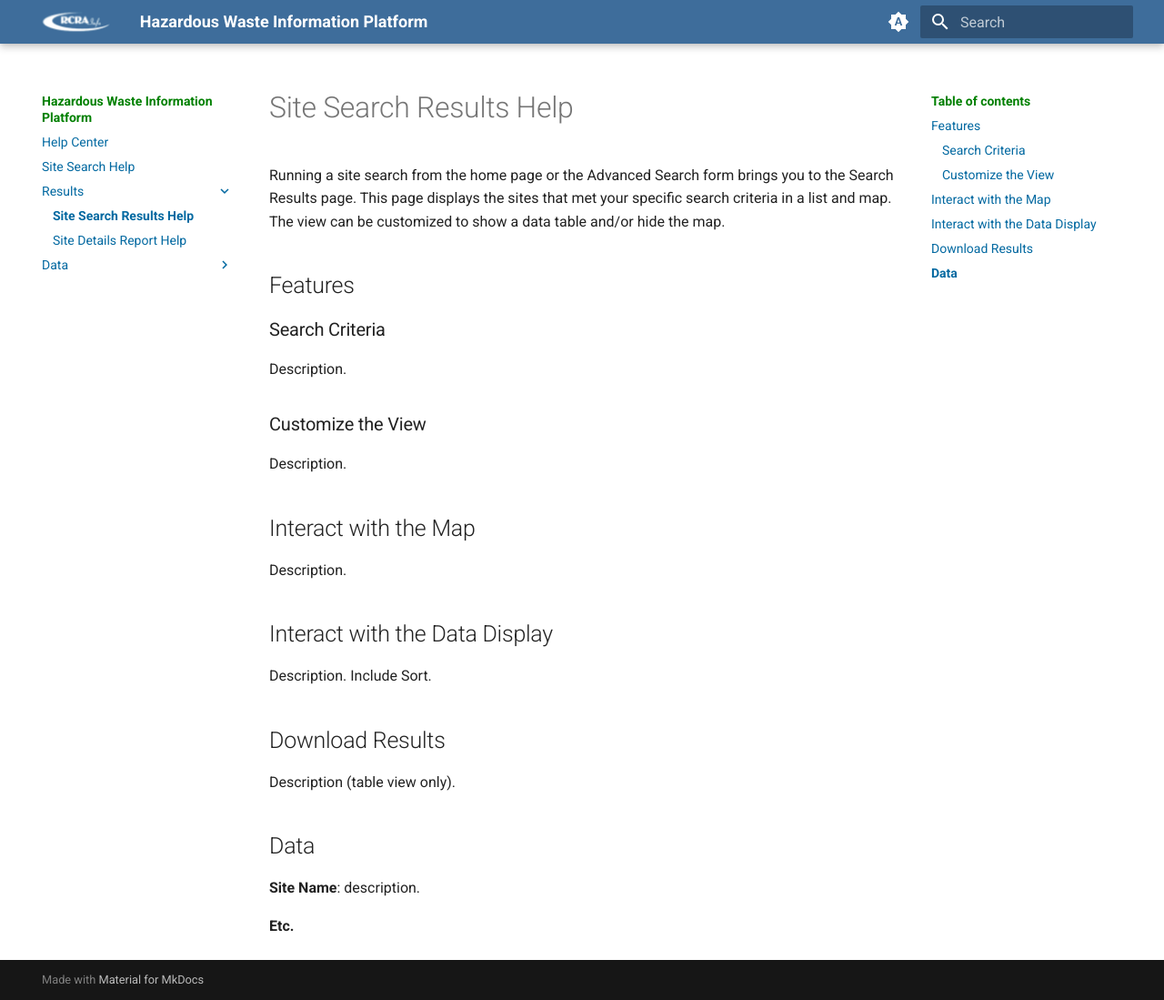
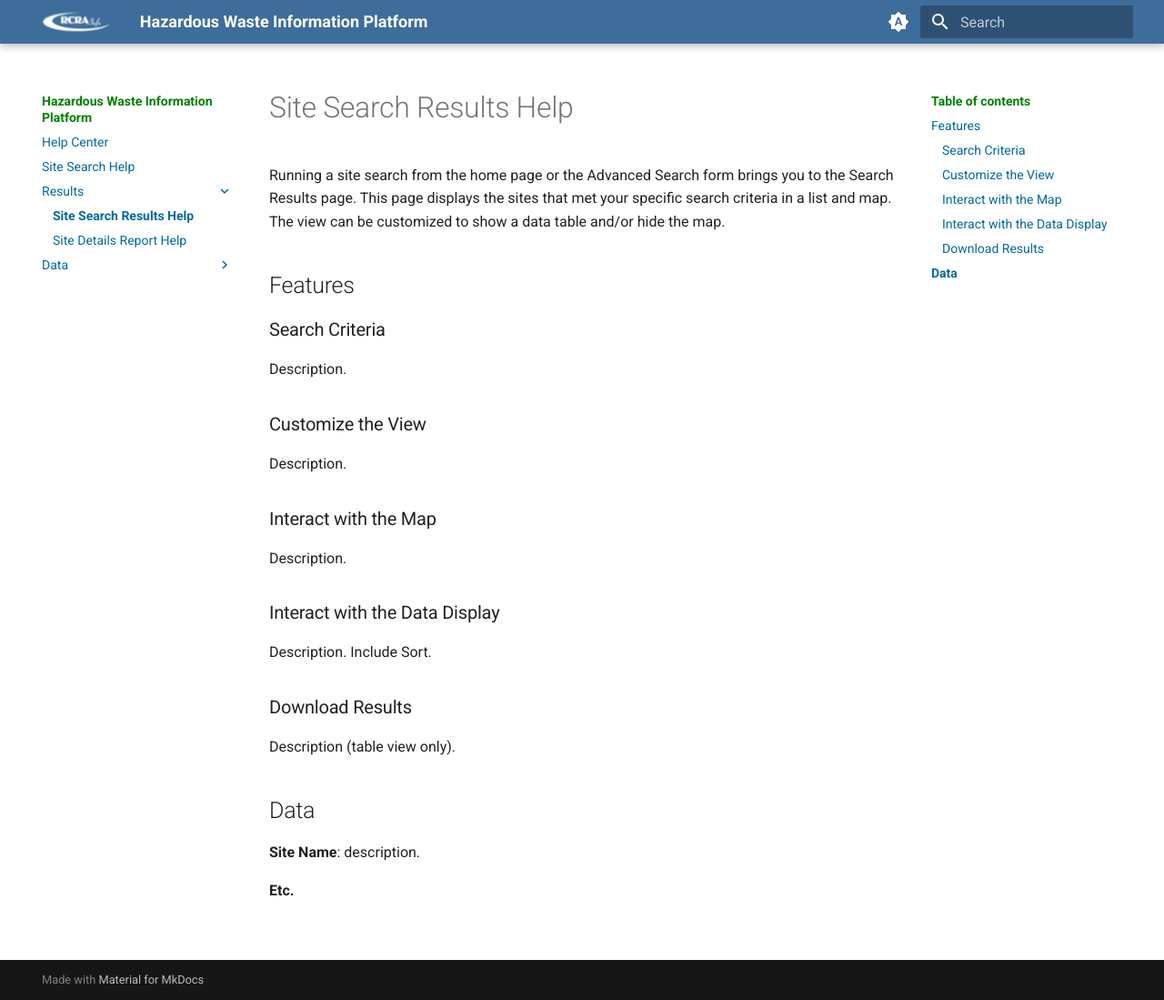
Before and after one commit to furrlori-oss/hwip, an MkDocs documentation site: the page built from docs/Results/search-results.md, in a window 1280 px wide and 1099 px high. Shown: the whole window at 91% size. Built offline with MkDocs 1.6.1 and Material for MkDocs 9.7.7, drawn with Linux system fonts in a browser that asks for light colours.

```diff
--- a/docs/Results/search-results.md
+++ b/docs/Results/search-results.md
@@ -12,15 +12,15 @@ Description.
 
 Description.
 
-## Interact with the Map
+### Interact with the Map
 
 Description.
 
-## Interact with the Data Display
+### Interact with the Data Display
 
 Description. Include Sort.
 
-## Download Results
+### Download Results
 
 Description (table view only).
 
```
